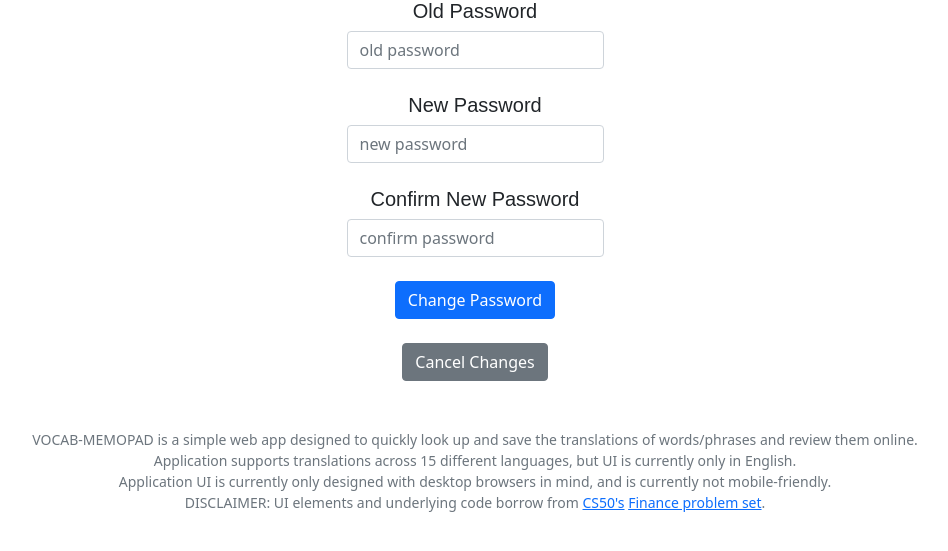
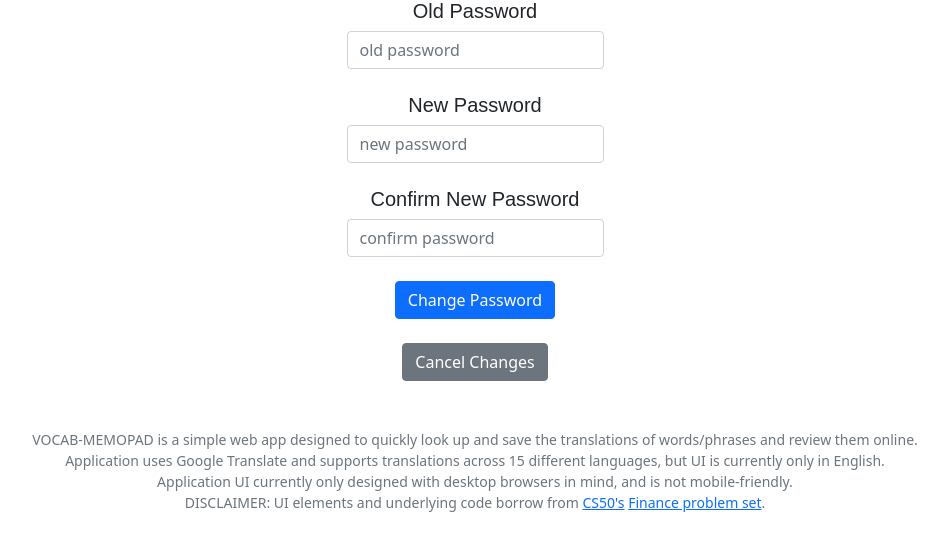
Before and after one commit to rkjrivero/vocab-memopad, a Flask app: page /changepw in a window 1280 px wide. Shown: the part 177-728 px from the top of the page, without its empty margins (165-1113 px from the left). Run offline with Flask 2, Linux system fonts and the light colour scheme; the visitor is signed in with stand-in values (Sample User, id 1); some libraries are stand-ins or nearby versions.

Commit message:
removed vestigial code / tweaked footer

```diff
--- a/templates/layout.html
+++ b/templates/layout.html
@@ -23,20 +23,12 @@
         <!-- JS FILES -->
         <script src="https://cdn.datatables.net/1.10.25/js/jquery.dataTables.min.js"></script>
         <script src="https://cdn.datatables.net/1.10.25/js/dataTables.bootstrap5.min.js"></script>
-        <!-- datatable plugin, seems not to be needed?
-        <script src="https://cdnjs.cloudflare.com/ajax/libs/moment.js/2.8.4/moment.min.js"></script>
-        <script src="https://cdn.datatables.net/plug-ins/1.10.25/sorting/datetime-moment.js"></script>
-        -->
         <!-- CSS FILES-->
         <link href="https://cdnjs.cloudflare.com/ajax/libs/twitter-bootstrap/5.0.1/css/bootstrap.min.css" rel="stylesheet">
         <link href="https://cdn.datatables.net/1.10.25/css/dataTables.bootstrap5.min.css" rel="stylesheet">
 
         <title>VOCAB MEMOPAD: {% block title %}{% endblock %}</title>
     </head>
-
-    <!--
-        from: https://levelup.gitconnected.com/automatic-conversion-to-local-time-client-side-with-javascript-1b7c27e8b6f2
-    -->
 
     <body>
 
@@ -76,16 +68,6 @@
                         <li class="nav-item indicated">{{ session.user_autotrans }}</li>
                         -->
                         <li class="nav-item indicator">Date/Time: </li>
-                        <!--
-                        <li class="nav-item indicated mx-2">{{ session.current_time }}</li>
-                        -->
-                        <!-- test experiment
-                        <li class="nav-item indicated mx-2">
-                            <time datetime="{{ session.current_time }}">
-                                {{ session.current_time }}
-                            </time>
-                        </li>
-                        -->
                         <li class="nav-item indicated mx-2">
                             <time datetime="{{ session.current_time }}">
                                 {{ session.current_time }}
@@ -97,13 +79,6 @@
                                 <a class="nav-link" href="/logout">LOG OUT</a></li>
                             </button>
                     </ul>
-                    <!--
-                    <script>
-                        for (let time of document.getElementsByTagName('time')) {
-                        time.textContent = new Date(time.getAttribute('datetime')).toLocaleString();
-                        }
-                    </script>
-                    -->
 
                 {% else %}
                     <ul class="navbar-nav mr-auto my-1">
@@ -132,8 +107,10 @@
 
         <main class="container p-5">
             {% block main %}{% endblock %}
-
-
+        <!--
+            script to convert server time (UTC) to client local time
+            from: https://levelup.gitconnected.com/automatic-conversion-to-local-time-client-side-with-javascript-1b7c27e8b6f2
+        -->
         <script>
             for (let time of document.getElementsByTagName('time')) {
             time.textContent = new Date(time.getAttribute('datetime')).toLocaleString();
@@ -144,16 +121,12 @@
         <footer class="small text-center text-muted">
             VOCAB-MEMOPAD is a simple web app designed to quickly look up and save the translations of words/phrases and review them online.
             <br>
+            Application uses Google Translate and supports translations across 15 different languages, but UI is currently only in English.
             <!--
-            Only three language translations are currently supported (English/Japanese/Esperanto), with the UI currently only in English.
+            English, Esperanto, Japanese, Latin, Spanish, German, French, Italian, Russian, Arabic, Indonesian, Malaysian, Thai, Vietnamese, Tagalog
+            -->
             <br>
-            -->
-            <!--
-                English, Esperanto, Japanese, Latin, Spanish, German, French, Italian, Russian, Arabic, Indonesian, Malaysian, Thai, Vietnamese, Tagalog
-            -->
-            Application supports translations across 15 different languages, but UI is currently only in English.
-            <br>
-            Application UI is currently only designed with desktop browsers in mind, and is currently not mobile-friendly.
+            Application UI currently only designed with desktop browsers in mind, and is not mobile-friendly.
             <br>
             <!--
             Feel free to leave comments/suggestions at the <a href="https://github.com/rkjrivero/vocab-memopad">github page</a> (repository currently private).
```
